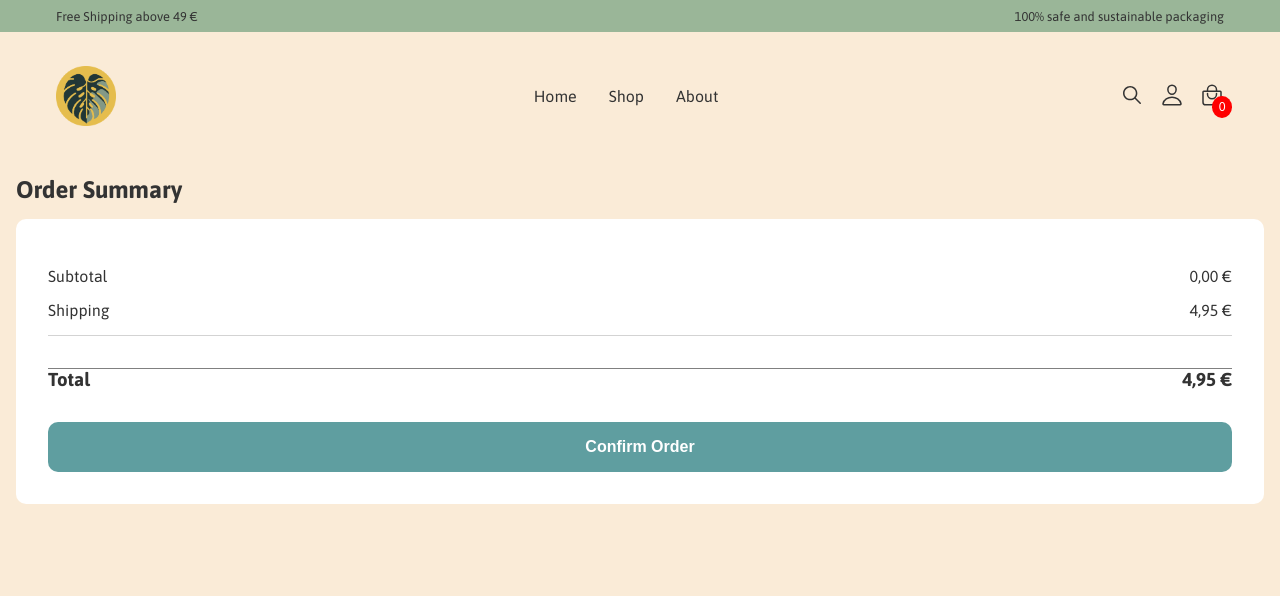
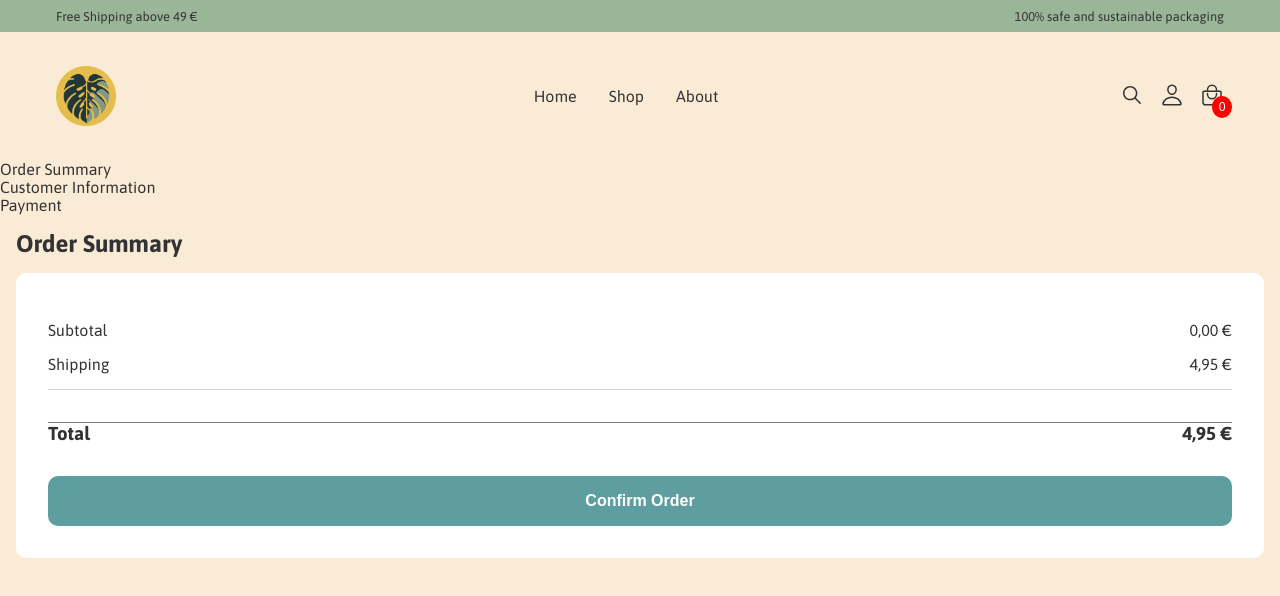
Before and after one commit to nestoririondo/typescript-webshop-front, a React (Vite) app: page /checkout in a window 1280 px wide. Shown: the top 596 px of the page. Built offline with nearby package versions, Linux system fonts and the light colour scheme.

Commit message:
feat: beta checkout page

```diff
--- /dev/null
+++ b/src/components/Checkout/CustomerInformation.tsx
@@ -0,0 +1,35 @@
+const CustomerInformation = () => {
+  return (
+    <form>
+      <div className="form-group">
+        <label htmlFor="name">Name</label>
+        <input type="text" id="name" className="form-control" />
+      </div>
+      <div className="form-group">
+        <label htmlFor="email">Email</label>
+        <input type="email" id="email" className="form-control" />
+      </div>
+      <div className="form-group">
+        <label htmlFor="phone">Phone</label>
+        <input type="tel" id="phone" className="form-control" />
+      </div>
+      <div className="form-group">
+        <label htmlFor="address">Address</label>
+        <input type="text" id="address" className="form-control" />
+      </div>
+      <div className="form-group">
+        <label htmlFor="city">City</label>
+        <input type="text" id="city" className="form-control" />
+      </div>
+      <div className="form-group">
+        <label htmlFor="postal">Postal Code</label>
+        <input type="text" id="postal" className="form-control" />
+      </div>
+      <button type="submit" className="btn btn-primary">
+        Continue
+      </button>
+    </form>
+  );
+};
+
+export default CustomerInformation;
--- /dev/null
+++ b/src/components/Checkout/NextPrevButtons.tsx
@@ -0,0 +1,5 @@
+const NextPrevButtons = () => {
+    return ( <h2>butons</h2> );
+}
+
+export default NextPrevButtons;
--- a/src/components/OrderSummary.tsx
+++ b/src/components/Checkout/OrderSummary.tsx
@@ -1,7 +1,7 @@
-import { BasketItem, useBasket } from "../context/useBasket";
+import { BasketItem, useBasket } from "../../context/useBasket";
 import { FaRegTrashCan } from "react-icons/fa6";
-import { formatCurrency } from "../utils/formatCurrency";
-import "../styles/order-summary.css";
+import { formatCurrency } from "../../utils/formatCurrency";
+import "../../styles/order-summary.css";
 
 const shipping = 4.95;
 
--- /dev/null
+++ b/src/components/Checkout/Payment.tsx
@@ -0,0 +1,5 @@
+const Payment = () => {
+  return <h1>Pay</h1>;
+};
+
+export default Payment;
--- /dev/null
+++ b/src/components/Checkout/Steps.tsx
@@ -0,0 +1,31 @@
+type StepsProps = {
+  step: number;
+  setStep: (step: number) => void;
+};
+
+const Steps = ({ step, setStep }: StepsProps) => {
+  return (
+    <div className="checkout-steps">
+      <div
+        className={`checkout-step ${step === 1 ? "active" : ""}`}
+        onClick={() => setStep(1)}
+      >
+        Order Summary
+      </div>
+      <div
+        className={`checkout-step ${step === 2 ? "active" : ""}`}
+        onClick={() => setStep(2)}
+      >
+        Customer Information
+      </div>
+      <div
+        className={`checkout-step ${step === 3 ? "active" : ""}`}
+        onClick={() => setStep(3)}
+      >
+        Payment
+      </div>
+    </div>
+  );
+};
+
+export default Steps;
--- a/src/components/CustomerInformation.tsx
+++ /dev/null
@@ -1,5 +0,0 @@
-const CustomerInformation = () => {
-  return <h1></h1>;
-};
-
-export default CustomerInformation;
--- a/src/pages/Checkout.tsx
+++ b/src/pages/Checkout.tsx
@@ -1,11 +1,19 @@
-import CustomerInformation from "../components/CustomerInformation";
-import OrderSummary from "../components/OrderSummary";
+import CustomerInformation from "../components/Checkout/CustomerInformation";
+import OrderSummary from "../components/Checkout/OrderSummary";
+import Payment from "../components/Checkout/Payment";
+import Steps from "../components/Checkout/Steps";
+import { useState } from "react";
 
 const Checkout = () => {
+  const [step, setStep] = useState<number>(1);
   return (
     <>
-      <CustomerInformation />
-      <OrderSummary />
+      <div className="checkout">
+        <Steps step={step} setStep={setStep} />
+        {step === 1 && <OrderSummary />}
+        {step === 2 && <CustomerInformation />}
+        {step === 3 && <Payment />}
+      </div>
     </>
   );
 };
```
